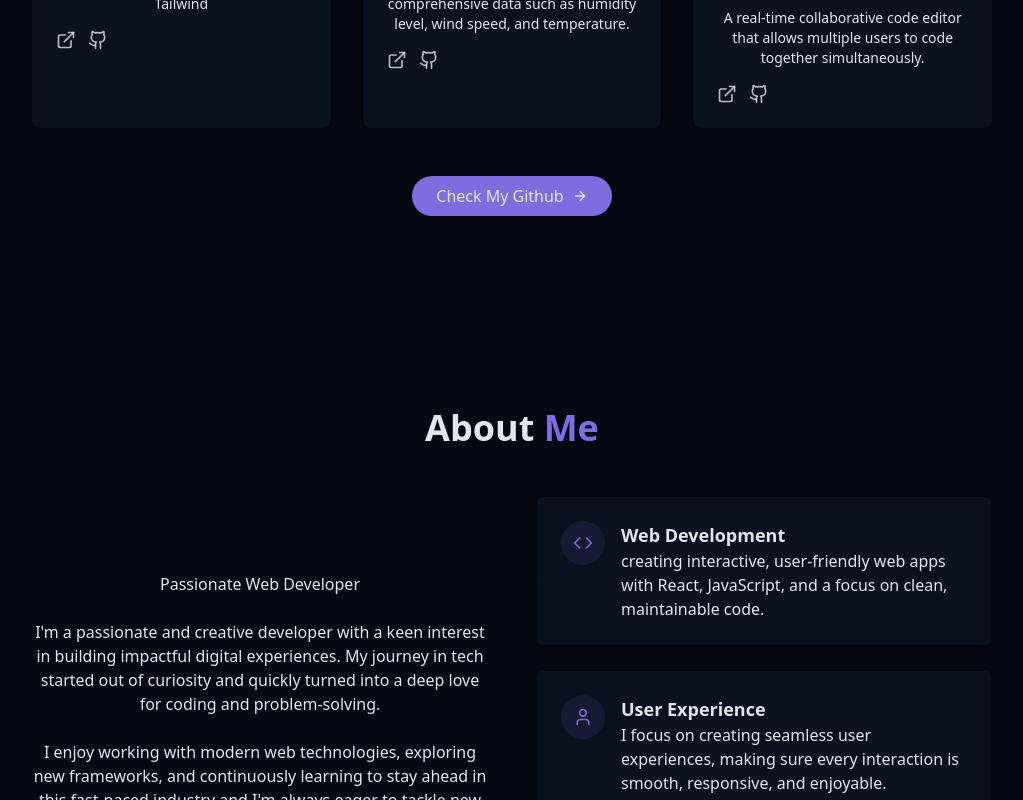
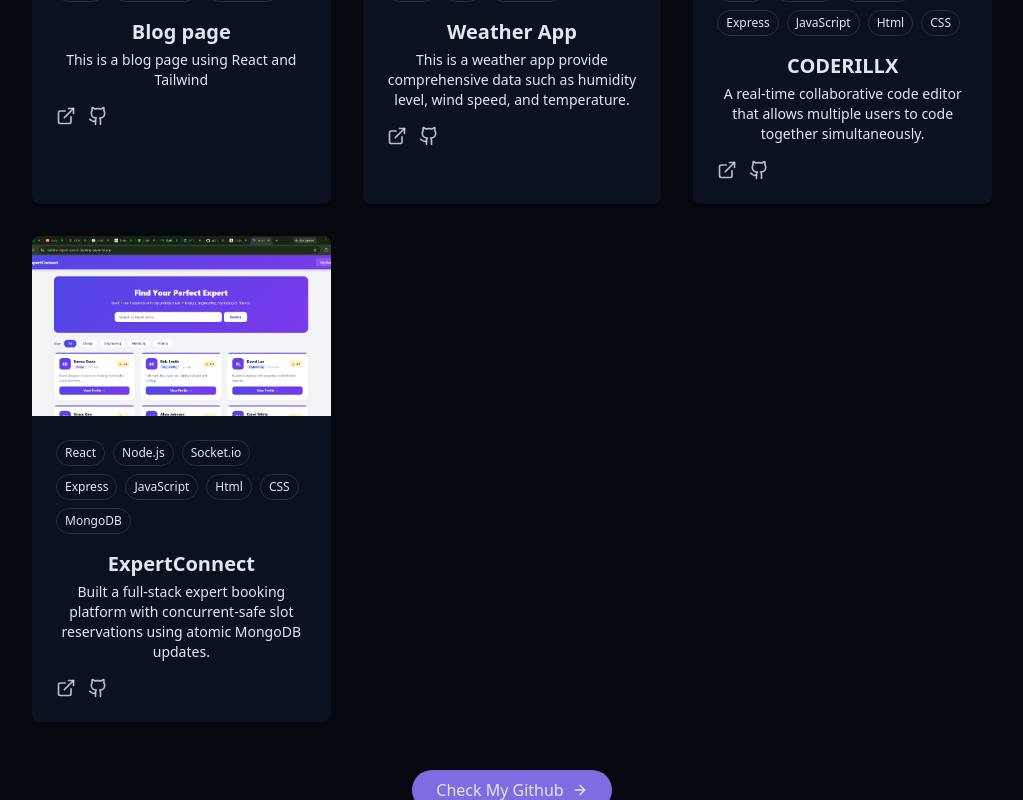
Before and after one commit to prathambagri/My_Portfolio, a React (Vite) app in the folder Portfolio/: page / in a window 1280 px wide. Shown: the part 2000-2800 px from the top of the page, without its empty margins (128-1151 px from the left). Built offline with nearby package versions, Linux system fonts and the light colour scheme.

Commit message:
added new Project

```diff
--- a/Portfolio/src/components/ProjectSection.jsx
+++ b/Portfolio/src/components/ProjectSection.jsx
@@ -6,31 +6,61 @@ const projects = [
     id: 0,
     title: "Blog page",
     description: "This is a blog page using React and Tailwind",
-        image:"/projects/Blogpage.png",
-        tags: ["React","TailwindCSS","JavaScript"],
-        demoUrl:"http://my-blog-111.netlify.app",
-        githubUrl:"https://github.com/prathambagri/chai-aur-react/tree/main/12MegaBlog"
+    image: "/projects/Blogpage.png",
+    tags: ["React", "TailwindCSS", "JavaScript"],
+    demoUrl: "http://my-blog-111.netlify.app",
+    githubUrl:
+      "https://github.com/prathambagri/chai-aur-react/tree/main/12MegaBlog",
   },
   {
     id: 1,
     title: "Weather App",
-        description: "This is a weather app provide comprehensive data such as humidity level, wind speed, and temperature.",
-        image:"/projects/weatherApp.png",
-        tags: ["React","CSS","JavaScript"],
-        demoUrl:"https://weather-app-pb.netlify.app/",
-        githubUrl:"https://github.com/prathambagri/WeatherApp-ReactJS"
+    description:
+      "This is a weather app provide comprehensive data such as humidity level, wind speed, and temperature.",
+    image: "/projects/weatherApp.png",
+    tags: ["React", "CSS", "JavaScript"],
+    demoUrl: "https://weather-app-pb.netlify.app/",
+    githubUrl: "https://github.com/prathambagri/WeatherApp-ReactJS",
   },
   {
     id: 2,
     title: "CODERILLX",
-        description: "A real-time collaborative code editor that allows multiple users to code together simultaneously.",
-        image:"/projects/CodeRillx.png",
-        tags: ["React","Node.js","Socket.io","Express","JavaScript","Html","CSS"],
-        demoUrl:"https://realtime-collaborative-codeeditor-1p3z.onrender.com",
-        githubUrl:"https://github.com/prathambagri/RealTime-CodeEditor"
+    description:
+      "A real-time collaborative code editor that allows multiple users to code together simultaneously.",
+    image: "/projects/CodeRillx.png",
+    tags: [
+      "React",
+      "Node.js",
+      "Socket.io",
+      "Express",
+      "JavaScript",
+      "Html",
+      "CSS",
+    ],
+    demoUrl: "https://realtime-collaborative-codeeditor-1p3z.onrender.com",
+    githubUrl: "https://github.com/prathambagri/RealTime-CodeEditor",
   },
-
-]
+  {
+    id: 3,
+    title: "ExpertConnect",
+    description:
+      "Built a full-stack expert booking platform with concurrent-safe slot reservations using atomic MongoDB updates.",
+    image: "/projects/ExpertConnect.png",
+    tags: [
+      "React",
+      "Node.js",
+      "Socket.io",
+      "Express",
+      "JavaScript",
+      "Html",
+      "CSS",
+      "MongoDB",
+    ],
+    demoUrl: "https://realtime-expert-session-booking-sys.vercel.app/",
+    githubUrl:
+      "https://github.com/prathambagri/realtime-expert-session-booking-system",
+  },
+];
 export const ProjectSection =()=>{
     return <section id="projects"className="py-24 px-4 relative">
         <div className="container mx-auto max-w-5xl">
--- a/Portfolio/src/components/SkillsSection.jsx
+++ b/Portfolio/src/components/SkillsSection.jsx
@@ -17,8 +17,8 @@ const skills = [
 
   // Backend
   { name: "Node.js", level: 80, category: "backend" ,logo: '/tech_logo/nodejs.png'},
-//   { name: "Express", level: 75, category: "backend" ,logo: '/tech_logo/express.png'},
-//   { name: "MongoDB", level: 70, category: "backend" ,logo: '/tech_logo/mongodb.png'},
+  { name: "Express", level: 75, category: "backend" ,logo: '/tech_logo/express.png'},
+  { name: "MongoDB", level: 70, category: "backend" ,logo: '/tech_logo/mongodb.png'},
 //   { name: "PostgreSQL", level: 65, category: "backend" ,logo: '/tech_logo/postgre.png'},
 //   { name: "GraphQL", level: 60, category: "backend" ,logo: '/tech_logo/.png'},
 
```
Also changed, not shown: Portfolio/public/projects/ExpertConnect.png (added). Lines whose indentation alone changed are shown as unchanged.
